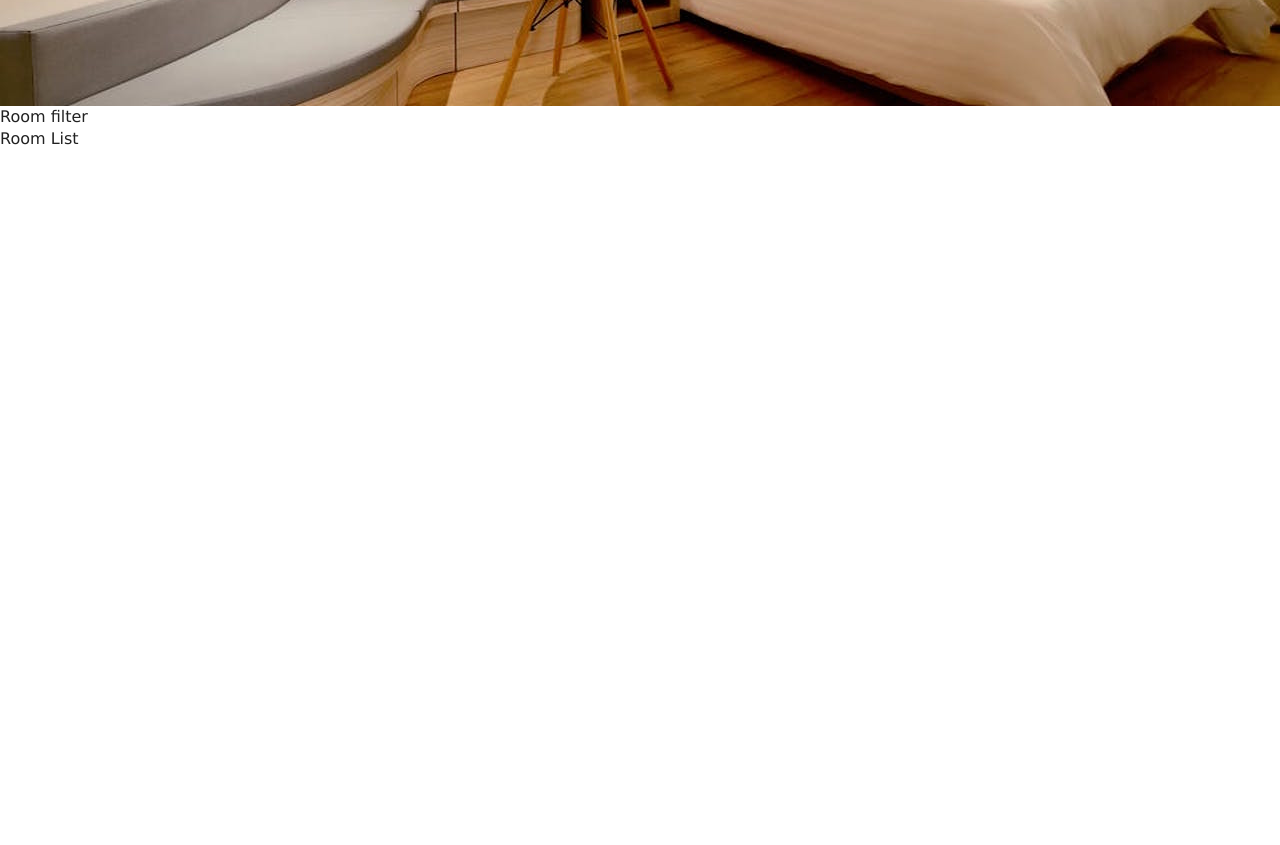
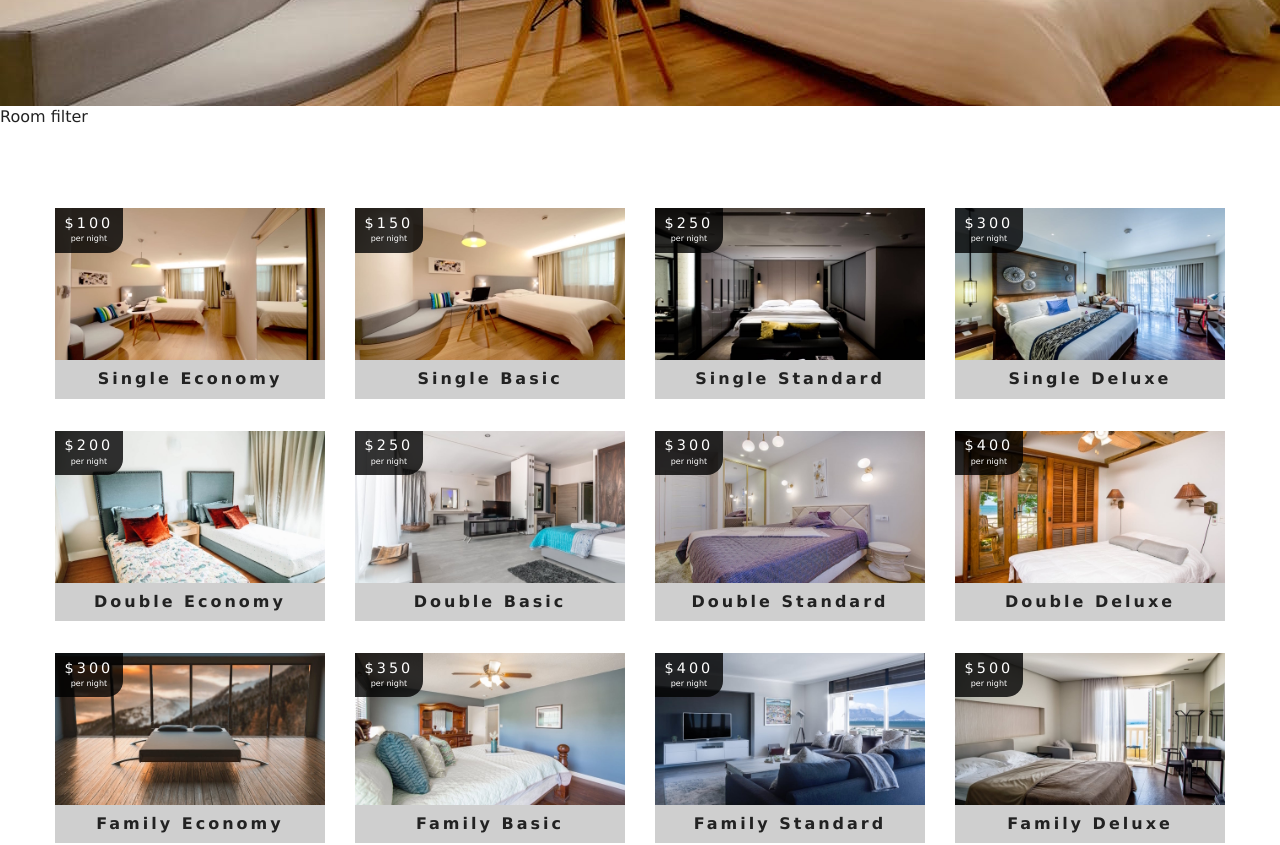
Before and after one commit to juncn/web_practice_project_2, a React (Create React App) app in the folder beach-resort/: page /rooms in a window 1280 px wide. Shown: the part 440-1285 px from the top of the page. Before the commit the page ends 800 px from the top, so only its background shows below. Built offline with nearby package versions, Linux system fonts and the light colour scheme.

Commit message:
Implement RoomList component

```diff
--- a/beach-resort/src/components/RoomList.tsx
+++ b/beach-resort/src/components/RoomList.tsx
@@ -1,10 +1,29 @@
 import React from 'react';
 import { Room } from '../types';
+import RoomCard from './RoomCard';
 
 interface Props {
-  rooms?: Room[];
+  rooms: Room[];
 }
 
-const RoomsList = ({ rooms }: Props) => <div>Room List</div>
+const RoomsList = ({ rooms }: Props) => {
+  if (rooms.length === 0) {
+    return (
+      <div className="empty-search">
+        <h3>Unfortunately no rooms matched your search parameters</h3>
+      </div>
+    );
+  }
+
+  return (
+    <section className="roomslist">
+      <div className="roomslist-center">
+        {rooms.map(room => {
+          return <RoomCard key={room.id} room={room} />
+        })}
+      </div>
+    </section>
+  );
+}
 
 export default RoomsList;
```
